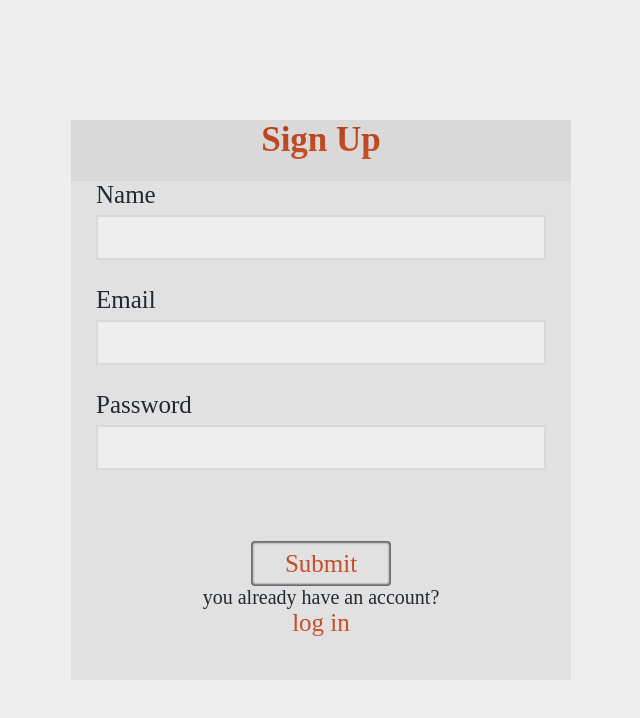
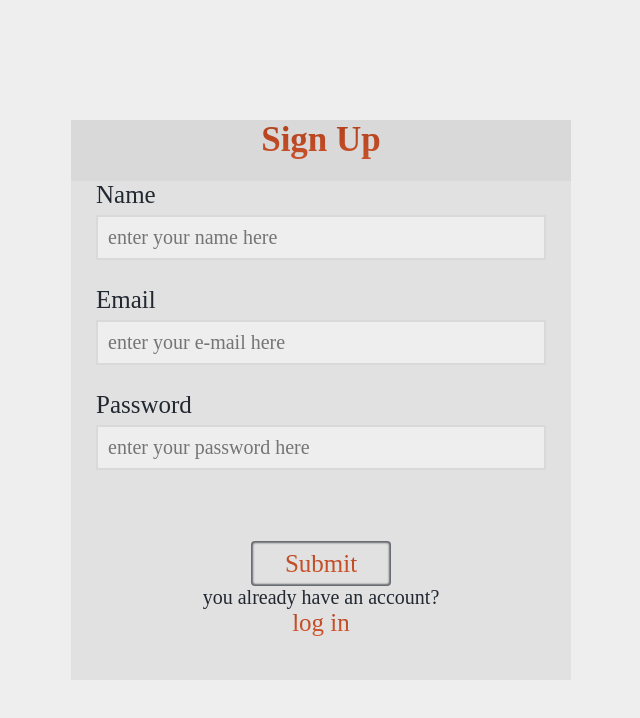
Before and after one commit to Taps73r/OnlineShop, a Next.js app: page /registration in a window 1280 px wide. Shown: the top 718 px of the page, without its empty margins (319-959 px from the left). Built offline with nearby package versions, Linux system fonts and the light colour scheme; a web font is replaced by a local one.

Commit message:
add place holder

```diff
--- a/src/components/Registration/RegistrationForm/RegistrationForm.tsx
+++ b/src/components/Registration/RegistrationForm/RegistrationForm.tsx
@@ -30,6 +30,7 @@ export function RegistrationForm({
             <div className="register-form__name">
                 <label>Name</label>
                 <input
+                    placeholder="enter your name here"
                     {...register("name", {
                         required: "Name is required field",
                         maxLength: {
@@ -48,6 +49,7 @@ export function RegistrationForm({
             <div className="register-form__email">
                 <label>Email</label>
                 <input
+                    placeholder="enter your e-mail here"
                     {...register("email", {
                         required: "Email is required field",
                         maxLength: {
@@ -66,6 +68,7 @@ export function RegistrationForm({
             <div className="register-form__password">
                 <label>Password</label>
                 <input
+                    placeholder="enter your password here"
                     {...register("password", {
                         required: "Password is required field",
                         maxLength: {
```
